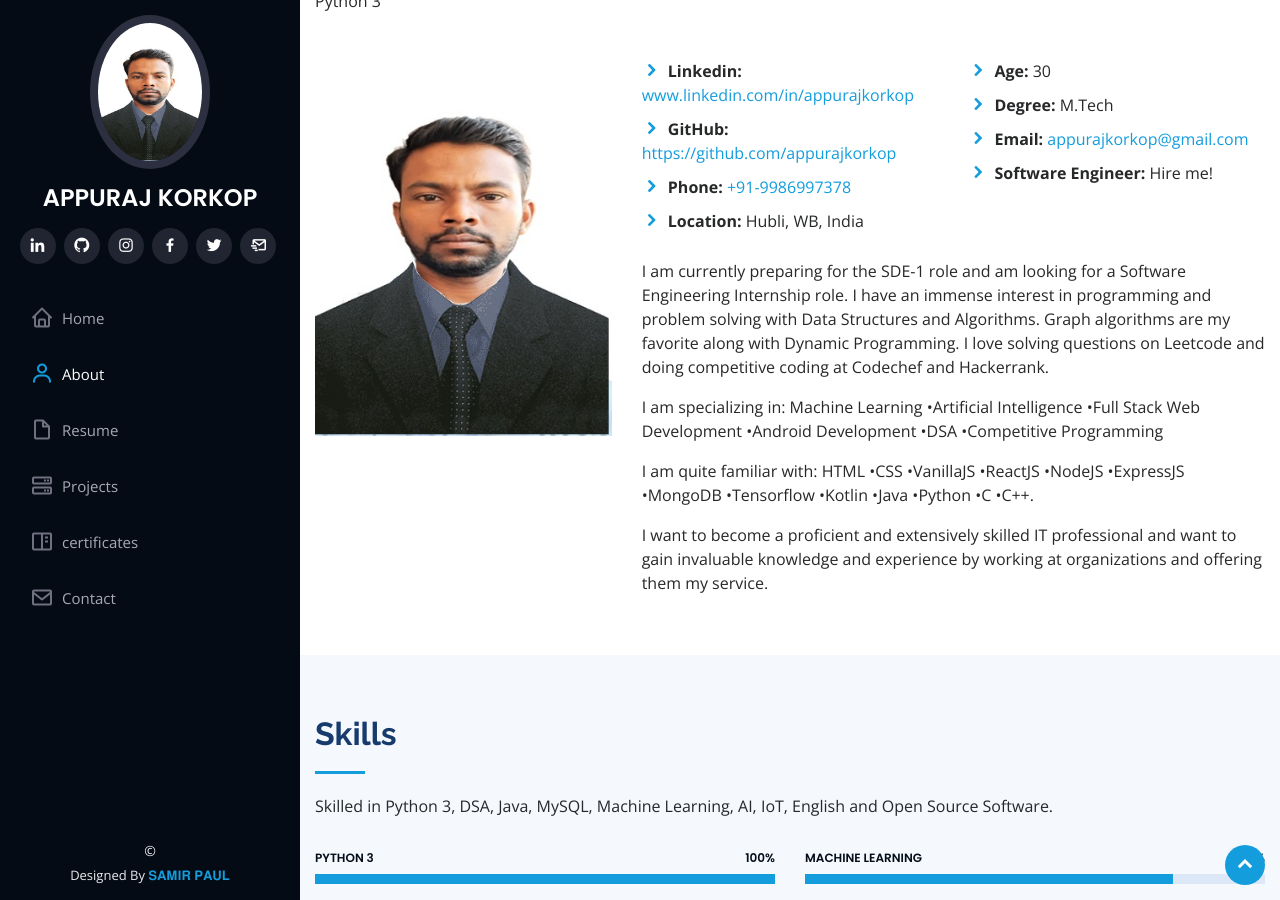
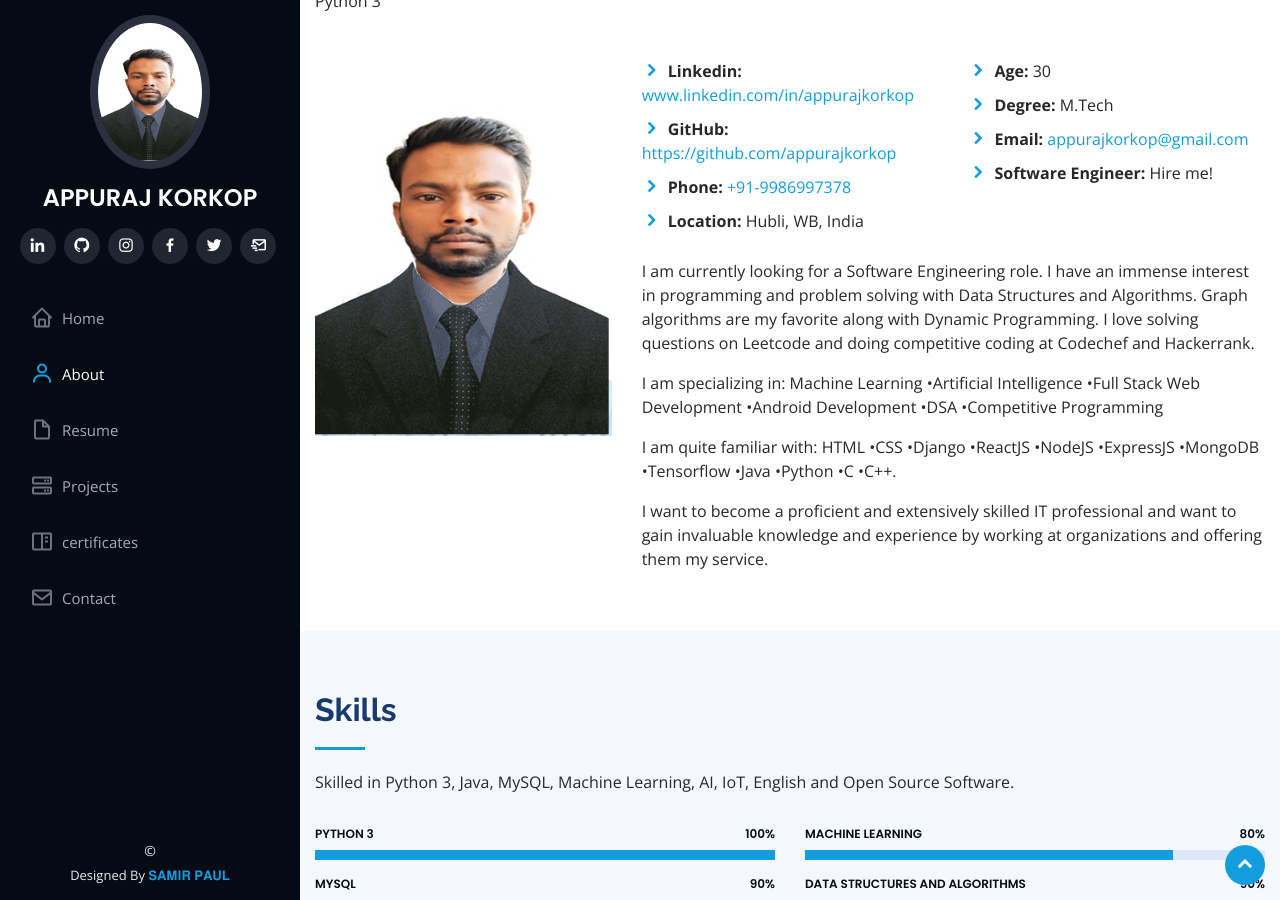
Before and after one commit to appurajk/appuraj.in, a Jekyll site: the page index.html, which Jekyll copies as it is, in a window 1280 px wide and 900 px high, scrolled down 1073 px. Built offline with Jekyll 4.4.1, drawn with Linux system fonts in a browser that asks for light colours; some of the changed text lies outside the part shown.

Commit message:
Update index.html

```diff
--- a/index.html
+++ b/index.html
@@ -115,15 +115,15 @@
               </div>
             </div>
             <p>
-              I am currently preparing for the SDE-1 role and am looking for a Software Engineering Internship role. I have an immense interest in programming and problem solving with Data Structures and Algorithms. Graph algorithms are my favorite along with Dynamic Programming. I love solving questions on Leetcode and doing competitive coding at Codechef and Hackerrank.
+              I am currently looking for a Software Engineering role. I have an immense interest in programming and problem solving with Data Structures and Algorithms. Graph algorithms are my favorite along with Dynamic Programming. I love solving questions on Leetcode and doing competitive coding at Codechef and Hackerrank.
 </p>
 <p>
 I am specializing in: Machine Learning •Artificial Intelligence •Full Stack Web Development •Android Development •DSA •Competitive Programming
 </p>
 <p>
 I am quite familiar with:
-  HTML •CSS •VanillaJS •ReactJS •NodeJS
-•ExpressJS •MongoDB •Tensorflow •Kotlin •Java
+  HTML •CSS •Django •ReactJS •NodeJS
+•ExpressJS •MongoDB •Tensorflow  •Java
 •Python •C •C++.
 </p>
 
@@ -145,7 +145,7 @@
 
         <div class="section-title">
           <h2>Skills</h2>
-          <p>Skilled in Python 3, DSA, Java, MySQL, Machine Learning, AI, IoT, English and Open Source Software.</p>
+          <p>Skilled in Python 3, Java, MySQL, Machine Learning, AI, IoT, English and Open Source Software.</p>
         </div>
 
         <div class="row skills-content">
@@ -218,60 +218,24 @@
           <div class="col-lg-6" data-aos="fade-up">
             <h3 class="resume-title">Sumary</h3>
             <div class="resume-item pb-0">
-              <h4>Samir Paul</h4>
+              <h4>Appuraj Korkop</h4>
               <p><em>Experienced Member with a demonstrated history of working in the computer software industry. Skilled in Python 3, DSA, Java, MySQL, Machine Learning, AI, IoT, English, and Open Source Software. Strong operations professional with a Bachelor of Technology - B.Tech focused in Computer Science from National Institute of Technology Durgapur.</em></p>
               <ul>
-                <li>Samir Paul</li>
-                <li>(+91) **********</li>
-                <li>samirpaulb@gmail.com</li>
+                <li>Appuraj Korkop</li>
+                <li>(+91)9986997378</li>
+                <li> Appurajkorkop@gmail.com</li>
               </ul>
             </div>
 
             <h3 class="resume-title">Education</h3>
             <div class="resume-item">
               <h4>K.L.E Technological University,Hubli</h4>
-              <h5>2020 - 2024</h5>
+              <h5>2019- 2021</h5>
               <p><em>M.Tech (Computer Science and Engineering)</em></p>
               <p>8.93 CGPA     ||   	In this Post graduate course, my main focus is to develop technical and communications skills. </p>
             </div>
-            <div class="resume-item">
 
-              <p>WBBSE (10th board) 96.14% General      ||
-              WBCHSE (12th board) 92.00% Science (PCM)</p>
-            </div>
-          </div>
-          <div class="col-lg-6" data-aos="fade-up" data-aos-delay="100">
-            <h3 class="resume-title">Professional Experience</h3>
-            <div class="resume-item">
-              <h4>Data Management and Analytics Intern</h4>
-              <h5>July 2021 – Oct 2021</h5>
-              <p><em>NITI AAYOG</em></p>
-              <ul>
-                <li>Worked on Global Market Analysis and upcoming use of AR-VR in the non gaming sectors in India.</li>
-                <li>Created and analysed datasets of some state government sectors.</li>
 
-              </ul>
-            </div>
-            <div class="resume-item">
-              <h4>Public Policy Intern</h4>
-              <h5>Jun 2021 – July 2021</h5>
-              <p><em>THINK INDIA</em></p>
-              <ul>
-                <li>Created reports for Think India and worked under the guidance of Nyaypravah.</li>
-
-              </ul>
-            </div>
-               <div class="resume-item">
-              <h4>Volunteer experience</h4>
-              <p><em>GWOC'21</em></p>
-              <ul>
-                <li>Sep 2021 - Nov 2021</li>
-               </ul>
-                <p><em>IEEE Entrepreneurship</em></p>
-              <ul>
-                <li>Apr 2021 - Jun 2021</li>
-               </ul>
-            </div>
           </div>
         </div>
 
@@ -279,10 +243,7 @@
     </section><!-- End Resume Section -->
 
 
-<!DOCTYPE html>
-
-<div class="text-center">
-<form action="https://drive.google.com/file/d/1rzGCK_VbLM-fh5MpF3-zatDJPoqdD8Qs/view?usp=drivesdk">
+https://drive.google.com/file/d/1X3lV6JQGB_WGUapAlK5ynlirHZ7iXhbP/view?usp=drivesdk">
     <input type="submit" value="Cleck here to download Resume" />
 </form>
 
```
